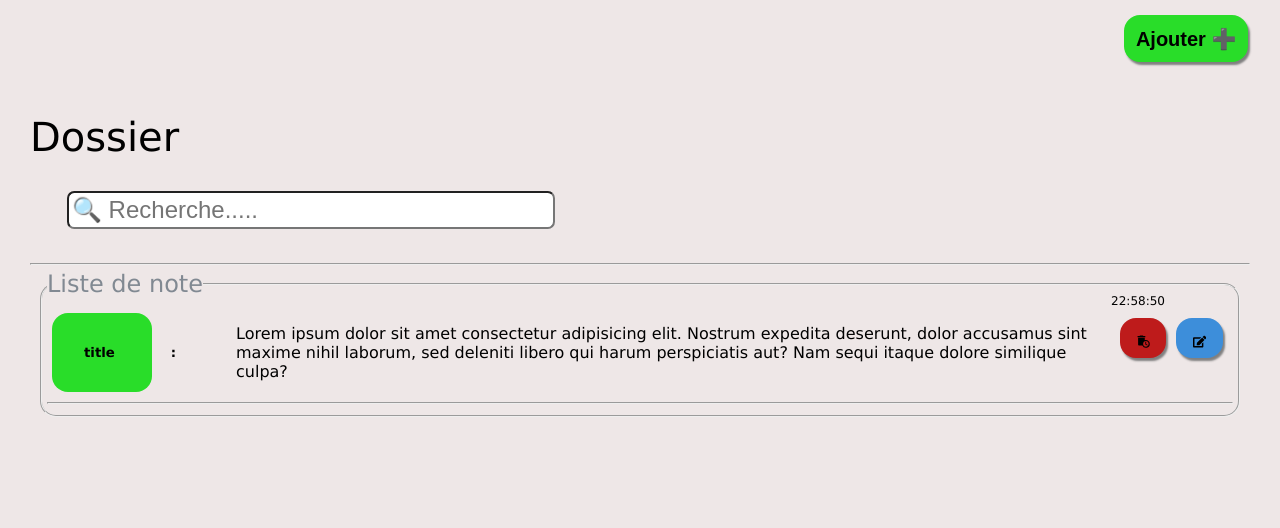
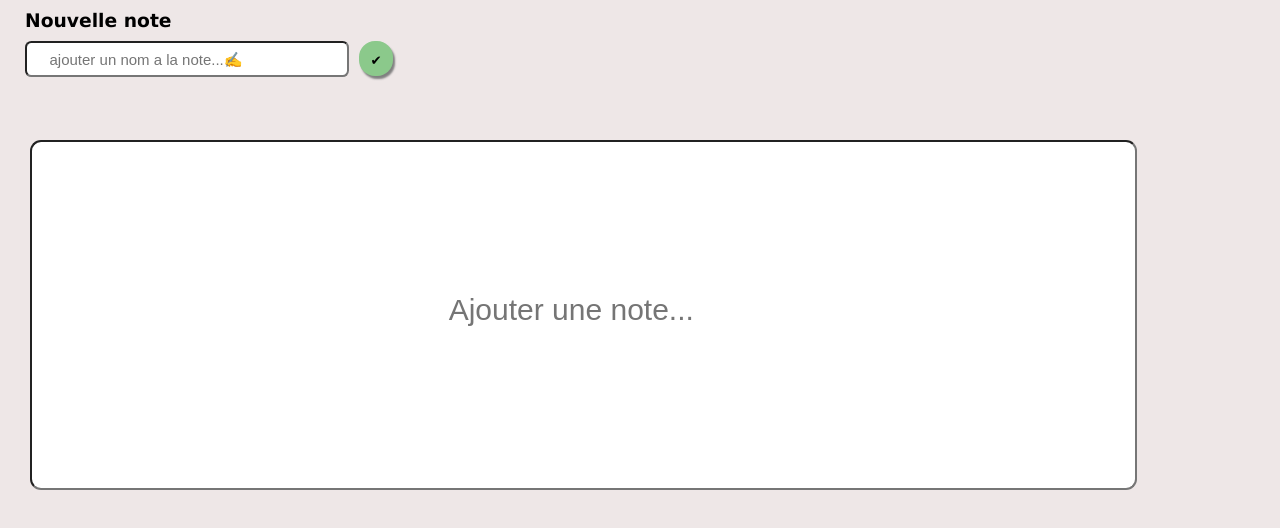
Before and after one commit to Abombidus/noteApp, a React (Vite) app: page /newNote in a window 1280 px wide. Shown: the top 528 px of the page. Built offline with nearby package versions, Linux system fonts and the light colour scheme.

Commit message:
commit=5

```diff
--- a/src/App.tsx
+++ b/src/App.tsx
@@ -1,8 +1,10 @@
-import Home from "../src/components/home/Home";
+import NewNote from "../src/components/newNote/NewNote";
+// import Home from "../src/components/home/Home";
 function App() {
   return (
     <div>
-      <Home />
+      {/* <Home /> */}
+      <NewNote />
     </div>
   );
 }
--- /dev/null
+++ b/src/components/newNote/NewNote.tsx
@@ -0,0 +1,38 @@
+import "./newNote.css";
+import { useState } from "react";
+
+const NewNote = () => {
+  const [active, setActive] = useState(false);
+  return (
+    <>
+      <h3>Nouvelle note</h3>
+      <input
+        onFocus={() => setActive(true)}
+        onBlur={() => {
+          setActive(false);
+        }}
+        type="text"
+        id="nomDeLaNote"
+        placeholder="   ajouter un nom a la note...✍"
+      />
+
+      <button
+        id="btnOk"
+        style={{
+          background: active ? "var(--color-green)" : "var(--color-green2)",
+        }}
+      >
+        ✔
+      </button>
+
+      <div className="textAreaContainer">
+        <input
+          type="text"
+          className="textArea"
+          placeholder=" Ajouter une note..."
+        />
+      </div>
+    </>
+  );
+};
+export default NewNote;
--- /dev/null
+++ b/src/components/newNote/newNote.css
@@ -0,0 +1,40 @@
+#nomDeLaNote {
+  font-size: x-large;
+  width: fit-content;
+  border-radius: 0.4rem;
+  padding-left: 10px;
+  padding-bottom: 4px;
+}
+#nomDeLaNote::placeholder {
+  font-size: 15px;
+}
+
+#btnOk {
+  background: var(--color-green2);
+  height: 35px;
+}
+
+.textAreaContainer {
+  justify-content: center;
+  position: relative;
+  top: 3rem;
+}
+
+.textArea {
+  width: 90%;
+  height: 350px;
+  padding: 12px;
+  resize: none;
+  border-radius: 11px;
+  line-height: normal;
+  box-sizing: border-box;
+  vertical-align: text-top;
+  padding: 10px;
+}
+
+.textArea::placeholder {
+  position: relative;
+  /* bottom: 1rem; */
+  left: 25rem;
+  font-size: 30px;
+}
```
